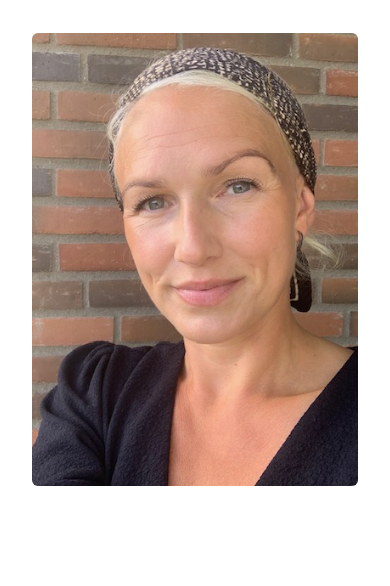
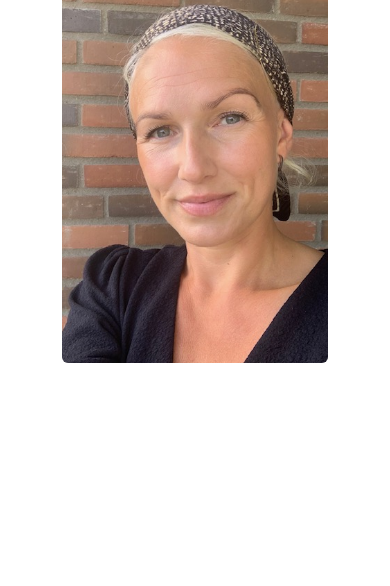
Before and after one commit to DanniFront/portfolio-project, a plain HTML site: page about.html in a window 390 px wide. Shown: the part 682-1268 px from the top of the page. After the commit the page ends 1188 px from the top, so only its background shows below. Drawn offline with nearby package versions, Linux system fonts and the light colour scheme; a web font is replaced by a local one.

Commit message:
Made profilepicture more responsive friendly

```diff
--- a/src/styles.css
+++ b/src/styles.css
@@ -136,7 +136,10 @@ p {
     text-align: center;
   }
   .content-hero {
-    padding: 80px 20px;
+    padding: 40px 20px;
     text-align: center;
   }
+  .about-img {
+    max-height: 75%;
+  }
 }
```
